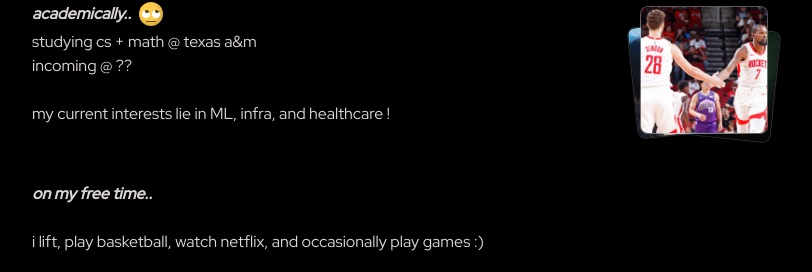
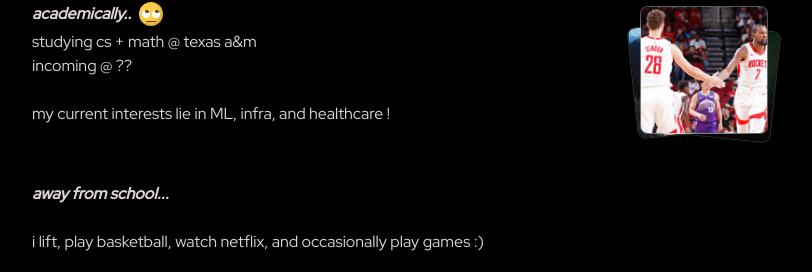
Before and after one commit to andrewv426/portfolio2, a React (Vite) app: page / in a window 1280 px wide. Shown: the part 1130-1402 px from the top of the page, without its empty margins (208-1020 px from the left). Built offline with nearby package versions, Linux system fonts and the light colour scheme; no server answers.

Commit message:
about me header change

```diff
--- a/src/components/AboutMe.jsx
+++ b/src/components/AboutMe.jsx
@@ -45,7 +45,7 @@ export default function AboutMe() {
 
           {/* Free time block */}
           <div className="flex flex-col text-[16px]">
-            <p className="m-0 font-bold italic">on my free time..</p>
+            <p className="m-0 font-bold italic">away from school...</p>
             <p className="m-0">&nbsp;</p>
             <p className="m-0">i lift, play basketball, watch netflix, and occasionally play games :)</p>
           </div>
```
